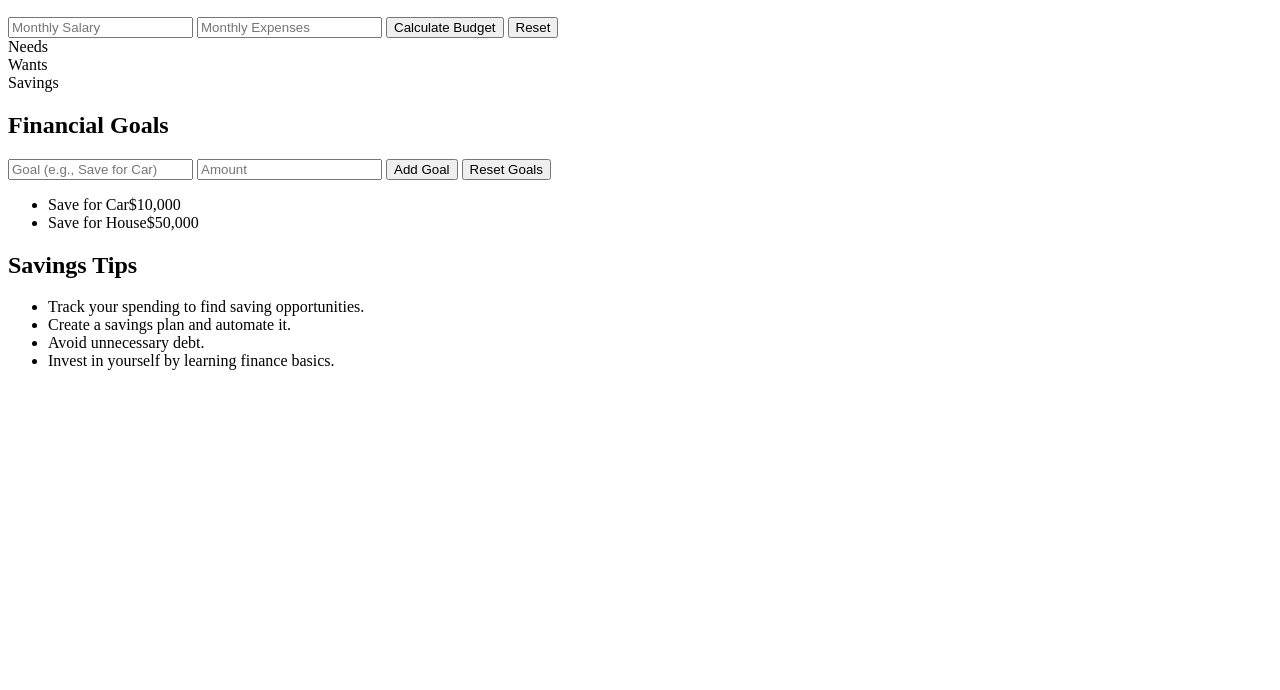
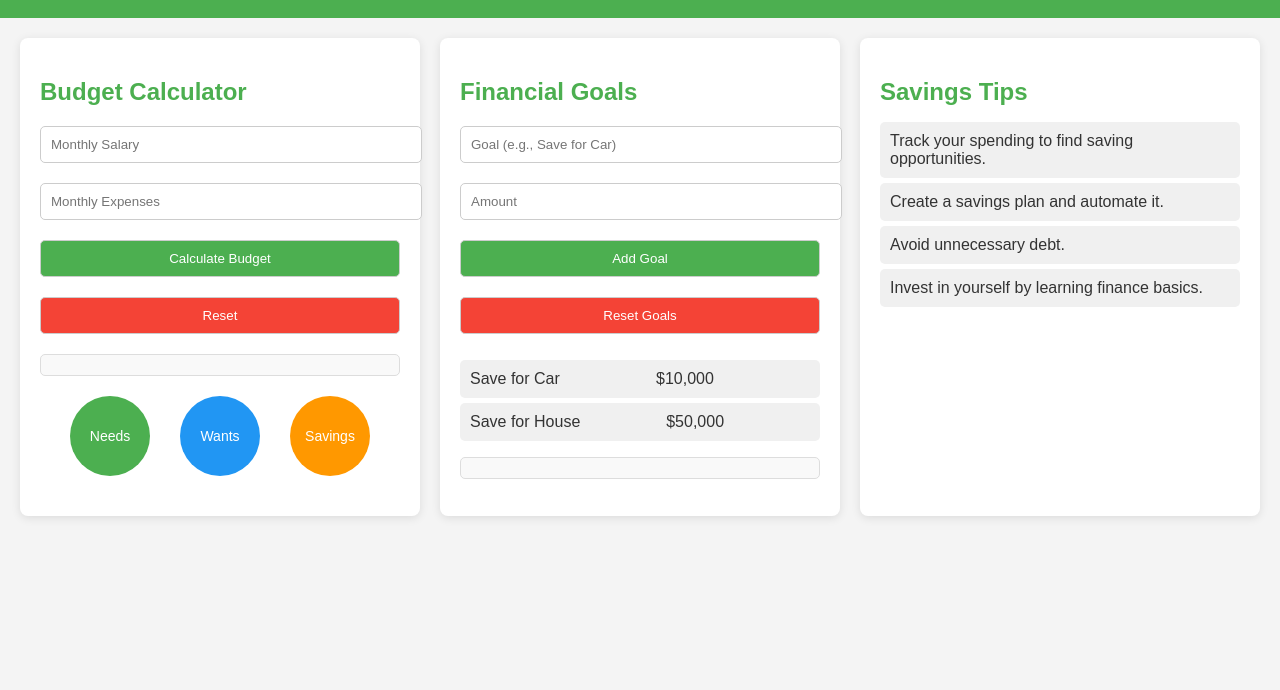
Before and after one commit to indravijay-bot/FianBro, a website: page frontend/views/Dashboard.html in a window 1280 px wide. Shown: the part 110-800 px from the top of the page. Drawn offline with Linux system fonts and the light colour scheme.

Commit message:
dashboard css style sheet is updated

```diff
--- a/frontend/views/Dashboard.html
+++ b/frontend/views/Dashboard.html
@@ -4,7 +4,7 @@
     <meta charset="UTF-8">
     <meta name="viewport" content="width=device-width, initial-scale=1.0">
     <title>Finance Dashboard</title>
-    <link rel="stylesheet" href="styles.css">
+    <link rel="stylesheet" href="../css/dashboard.css">
 </head>
 <body>
     <header>
```
